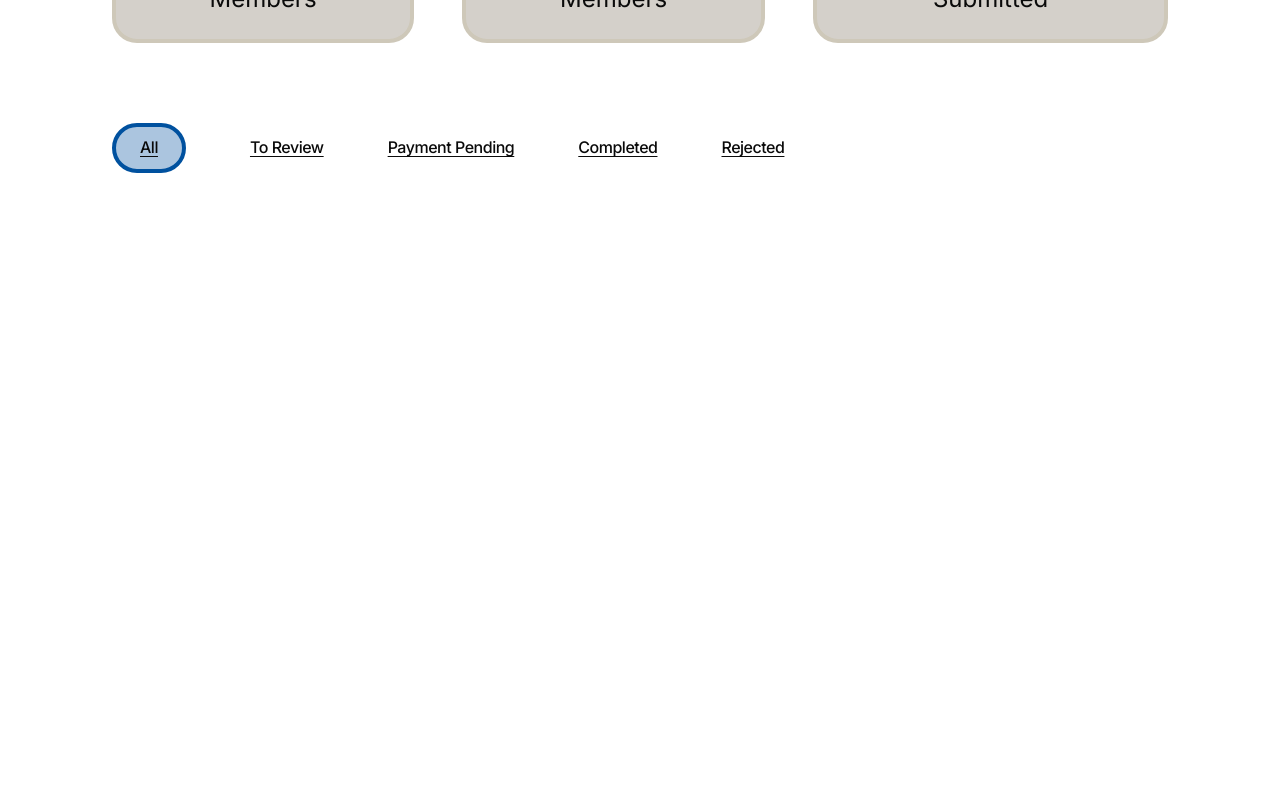
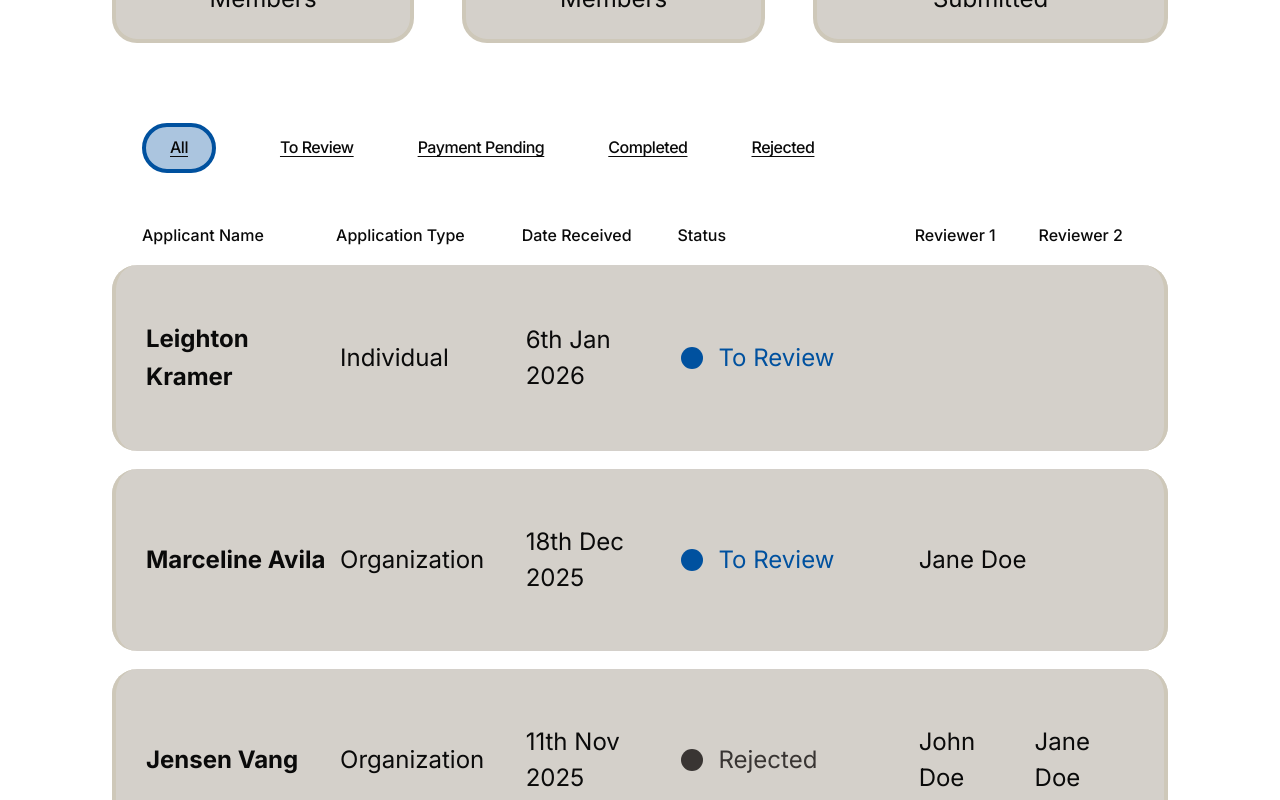
Before and after one commit to SFU-Blueprint/RPRC, a Next.js app: page /admin in a window 1280 px wide. Shown: the part 560-1360 px from the top of the page. Before the commit the page ends 800 px from the top, so only its background shows below. Built offline with nearby package versions, Linux system fonts and the light colour scheme.

Commit message:
fix: table width and sizing

```diff
--- a/app/admin/page.tsx
+++ b/app/admin/page.tsx
@@ -33,13 +33,13 @@ export default function AdminDashboard() {
           currentTab={currentTab}
           setCurrentTab={setCurrentTab}
           additionalClasses={{
-            wrapper: 'ml:7 mt-10 md:mt-16 lg:mt-20 relative left-0',
+            wrapper: 'mt-10 md:mt-16 lg:mt-20',
           }}
         />
-        {/* <AdminDashboardTable
+        <AdminDashboardTable
           columns={ADMIN_DASHBOARD_CONST.TABLE_COLUMNS}
           applications={ADMIN_DASHBOARD_MOCK.APPLICATIONS_MOCK}
-        /> */}
+        />
       </div>
     </>
   );
--- a/components/AdminDashboardTable.tsx
+++ b/components/AdminDashboardTable.tsx
@@ -11,32 +11,32 @@ export default function AdminDashboardTable({
     <Table
       columnNames={columns}
       additionalClasses={{
-        wrapper: 'mt-11.25',
+        wrapper: 'mt-4 md:mt-8',
       }}
     >
       {applications.map((app) => (
         <tr key={app.id} className="bg-[#D4D0CA]">
-          <td className="pl-7.5 py-13.75 font-bold text-[24px] leading-[160%] tracking-[0] border-y-4 border-[#CEC8B9] border-l-4 rounded-l-[25px]">
+          <td className="pl-4 md:pl-7.5 py-6 md:py-8 lg:py-10 xl:py-13.75 font-bold text-[14px] md:text-[16px] lg:text-[24px] leading-[160%] tracking-[0] border-y-0 border-[#CEC8B9] border-l-4 rounded-l-[25px]">
             {app.applicantName}
           </td>
 
-          <td className="px-2 py-13.75 font-normal text-[24px] leading-[150%] tracking-[0] border-y-4 border-[#CEC8B9]">
+          <td className="px-2 md:px-2 py-6 md:py-8 lg:py-10 xl:py-13.75 font-normal text-[14px] md:text-[16px] lg:text-[24px] leading-[150%] tracking-[0] border-y-0 border-[#CEC8B9]">
             {app.type}
           </td>
 
-          <td className="px-2 py-13.75 font-normal text-[24px] leading-[150%] tracking-[0] border-y-4 border-[#CEC8B9]">
+          <td className="px-2 md:px-2 py-6 md:py-8 lg:py-10 xl:py-13.75 font-normal text-[14px] md:text-[16px] lg:text-[24px] leading-[150%] tracking-[0] border-y-0 border-[#CEC8B9]">
             {formatDateWithOrdinal(app.dateReceived)}
           </td>
 
-          <td className="px-2 py-13.75 text-[24px] border-y-4 border-[#CEC8B9]">
+          <td className="px-2 md:px-2 py-6 md:py-8 lg:py-10 xl:py-13.75 border-y-0 border-[#CEC8B9]">
             <StatusChip theme={app.status} />
           </td>
 
-          <td className="px-2 py-13.75 font-normal text-[24px] leading-[150%] tracking-[0] border-y-4 border-[#CEC8B9]">
+          <td className="px-2 md:px-2 py-6 md:py-8 lg:py-10 xl:py-13.75 font-normal text-[14px] md:text-[16px] lg:text-[24px] leading-[150%] tracking-[0] border-y-0 border-[#CEC8B9]">
             {app.reviewer1}
           </td>
 
-          <td className="pr-7.5 py-13.75 font-normal text-[24px] leading-[150%] tracking-[0] border-y-4 border-[#CEC8B9] border-r-4 rounded-r-[25px]">
+          <td className="pr-4 md:pr-7.5 py-6 md:py-8 lg:py-10 xl:py-13.75 font-normal text-[14px] md:text-[16px] lg:text-[24px] leading-[150%] tracking-[0] border-y-0 border-[#CEC8B9] border-r-4 rounded-r-[25px]">
             {app.reviewer2}
           </td>
         </tr>
--- a/components/StatCard.tsx
+++ b/components/StatCard.tsx
@@ -10,7 +10,7 @@ export default function StatCard({ label, value }: StatCardProps) {
     <div
       className={`min-w-30 md:min-w-50 lg:min-w-70 h-36 md:h-62.5 bg-[#D4D0CA] rounded-[25px] border-4 border-[#CEC8B9] ${inter.className} flex flex-col items-center justify-center text-center gap-x-2`}
     >
-      <p className="font-bold text-[32px] md:text-[60px] lg:text-[100px] ">
+      <p className="font-bold text-[32px] md:text-[60px] lg:text-[80px] xl:text-[100px] ">
         {value}
       </p>
       <p className="font-normal text-[14px] md:text-[20px] lg:text-[24px] px-4 lg:px-12 lg:pb-6 leading-4 md:leading-normal">
--- a/components/StatusChip.tsx
+++ b/components/StatusChip.tsx
@@ -29,7 +29,10 @@ export default function StatusChip({ theme }: StatusChipProps) {
         style={{ backgroundColor: status.color }}
       ></div>
 
-      <p className="text-[24px] font-normal" style={{ color: status.color }}>
+      <p
+        className="text-[14px] md:text-[16px] lg:text-[24px]  font-normal"
+        style={{ color: status.color }}
+      >
         {status.label}
       </p>
     </div>
--- a/components/Table.tsx
+++ b/components/Table.tsx
@@ -26,9 +26,11 @@ export default function Table({
   additionalClasses,
 }: TableProps) {
   return (
-    <div className={`${inter.className} ${additionalClasses?.wrapper ?? ''}`}>
+    <div
+      className={`${inter.className} ${additionalClasses?.wrapper ?? ''} overflow-x-auto w-full`}
+    >
       <table
-        className={`w-full table-fixed border-separate border-spacing-y-4.5 ${additionalClasses?.table ?? ''}`}
+        className={`w-full min-w-240 table-auto border-separate border-spacing-x-0 border-spacing-y-2 md:border-spacing-y-4.5 ${additionalClasses?.table ?? ''}`}
       >
         <thead>
           <tr>
@@ -36,7 +38,7 @@ export default function Table({
               <th
                 key={column.value}
                 className={`
-                  first:pl-7.5 last:pr-7.5 px-2 pb-1.5 text-left font-medium text-[16px]
+                  first:pl-4 last:pr-4 md:first:pl-7.5 md:last:pr-7.5 px-0 md:px-1 text-left font-medium text-[12px] md:text-[14px] lg:text-[16px]
                   ${column.width ?? ''}
                 `}
               >
--- a/components/Tabs.tsx
+++ b/components/Tabs.tsx
@@ -22,7 +22,7 @@ export default function Tabs({
 }: TabsProps) {
   return (
     <div
-      className={`${inter.className} ${additionalClasses?.wrapper} flex gap-x-4 md:gap-x-8 lg:gap-x-16`}
+      className={`${inter.className} ${additionalClasses?.wrapper} flex gap-x-4 md:gap-x-8 lg:gap-x-16 pl-4 md:pl-7.5`}
     >
       {tabs.map((tab) => {
         const isActive = tab.value === currentTab.value;
@@ -33,7 +33,7 @@ export default function Tabs({
             onClick={() => setCurrentTab(tab)}
             className={`
 							cursor-pointer font-medium text-[12px] md:text-[14px] lg:text-[16px] leading-[160%] tracking-[-0.03em] underline underline-offset-[3px]
-							${isActive ? 'inline-flex items-center px-2 md:px-6 py-2 bg-[#00519F54] rounded-[30px] border-4 border-[#00519F]' : ''}
+							${isActive ? 'inline-flex items-center px-2 md:px-6 py-1 md:py-2 bg-[#00519F54] rounded-[30px] border-4 border-[#00519F]' : ''}
 						`}
           >
             {tab.label}
```
